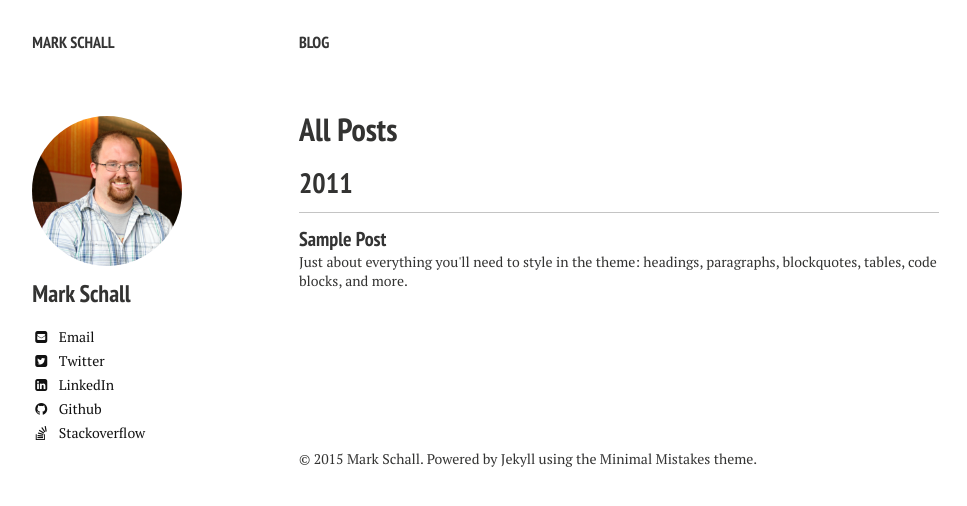
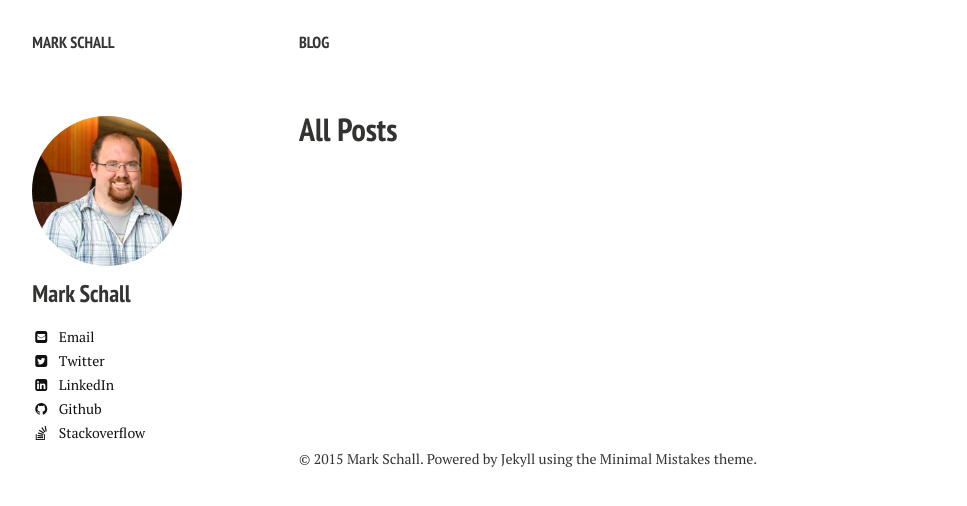
Before and after one commit to maschall/maschall.github.io, a Jekyll site: the page built from posts/index.md, in a window 1280 px wide. Shown: the top 506 px of the page, without its empty margins (21-988 px from the left). Built offline with Jekyll 4.4.1, drawn with Linux system fonts in a browser that asks for light colours; nearby versions of some CDN libraries; some of the changed lines change nothing that is shown.

Commit message:
removing old post

```diff
--- a/_layouts/post-index.html
+++ b/_layouts/post-index.html
@@ -35,15 +35,6 @@
   <div id="index">
     <h1>{{ page.title }}</h1>
     {% for post in site.posts %}
-    {% unless post.next %}
-      <h3>{{ post.date | date: '%Y' }}</h3>
-      {% else %}
-        {% capture year %}{{ post.date | date: '%Y' }}{% endcapture %}
-        {% capture nyear %}{{ post.next.date | date: '%Y' }}{% endcapture %}
-        {% if year != nyear %}
-          <h3>{{ post.date | date: '%Y' }}</h3>
-        {% endif %}
-      {% endunless %}
       <article>
         {% if post.link %}
           <h2 class="link-post"><a href="{{ site.url }}{{ post.url }}" title="{{ post.title }}">{{ post.title }}</a> <a href="{{ post.link }}" target="_blank" title="{{ post.title }}"><i class="fa fa-link"></i></a></h2>
--- a/_posts/2011-03-10-sample-post.md
+++ /dev/null
@@ -1,111 +0,0 @@
----
-layout: post
-title: Sample Post
-excerpt: "Just about everything you'll need to style in the theme: headings, paragraphs, blockquotes, tables, code blocks, and more."
-modified: 2013-05-31
-tags: [intro, beginner, jekyll, tutorial]
-comments: true
-image:
-  feature: sample-image-5.jpg
-  credit: WeGraphics
-  creditlink: http://wegraphics.net/downloads/free-ultimate-blurred-background-pack/
----
-
-<section id="table-of-contents" class="toc">
-  <header>
-    <h3>Overview</h3>
-  </header>
-<div id="drawer" markdown="1">
-*  Auto generated table of contents
-{:toc}
-</div>
-</section><!-- /#table-of-contents -->
-
-## HTML Elements
-
-Below is just about everything you'll need to style in the theme. Check the source code to see the many embedded elements within paragraphs.
-
-# Heading 1
-
-## Heading 2
-
-### Heading 3
-
-#### Heading 4
-
-##### Heading 5
-
-###### Heading 6
-
-### Body text
-
-Lorem ipsum dolor sit amet, test link adipiscing elit. **This is strong**. Nullam dignissim convallis est. Quisque aliquam.
-
-![Smithsonian Image]({{ site.url }}/images/3953273590_704e3899d5_m.jpg)
-{: .image-pull-right}
-
-*This is emphasized*. Donec faucibus. Nunc iaculis suscipit dui. 53 = 125. Water is H2O. Nam sit amet sem. Aliquam libero nisi, imperdiet at, tincidunt nec, gravida vehicula, nisl. The New York Times (That’s a citation). Underline.Maecenas ornare tortor. Donec sed tellus eget sapien fringilla nonummy. Mauris a ante. Suspendisse quam sem, consequat at, commodo vitae, feugiat in, nunc. Morbi imperdiet augue quis tellus.
-
-HTML and CSS are our tools. Mauris a ante. Suspendisse quam sem, consequat at, commodo vitae, feugiat in, nunc. Morbi imperdiet augue quis tellus. Praesent mattis, massa quis luctus fermentum, turpis mi volutpat justo, eu volutpat enim diam eget metus.
-
-### Blockquotes
-
-> Lorem ipsum dolor sit amet, test link adipiscing elit. Nullam dignissim convallis est. Quisque aliquam.
-
-## List Types
-
-### Ordered Lists
-
-1. Item one
-   1. sub item one
-   2. sub item two
-   3. sub item three
-2. Item two
-
-### Unordered Lists
-
-* Item one
-* Item two
-* Item three
-
-## Tables
-
-| Header1 | Header2 | Header3 |
-|:--------|:-------:|--------:|
-| cell1   | cell2   | cell3   |
-| cell4   | cell5   | cell6   |
-|----
-| cell1   | cell2   | cell3   |
-| cell4   | cell5   | cell6   |
-|=====
-| Foot1   | Foot2   | Foot3
-{: rules="groups"}
-
-## Code Snippets
-
-{% highlight css %}
-#container {
-  float: left;
-  margin: 0 -240px 0 0;
-  width: 100%;
-}
-{% endhighlight %}
-
-## Buttons
-
-Make any link standout more when applying the `.btn` class.
-
-{% highlight html %}
-<a href="#" class="btn btn-success">Success Button</a>
-{% endhighlight %}
-
-<div markdown="0"><a href="#" class="btn">Primary Button</a></div>
-<div markdown="0"><a href="#" class="btn btn-success">Success Button</a></div>
-<div markdown="0"><a href="#" class="btn btn-warning">Warning Button</a></div>
-<div markdown="0"><a href="#" class="btn btn-danger">Danger Button</a></div>
-<div markdown="0"><a href="#" class="btn btn-info">Info Button</a></div>
-
-## Notices
-
-**Watch out!** You can also add notices by appending `{: .notice}` to a paragraph.
-{: .notice}
```
